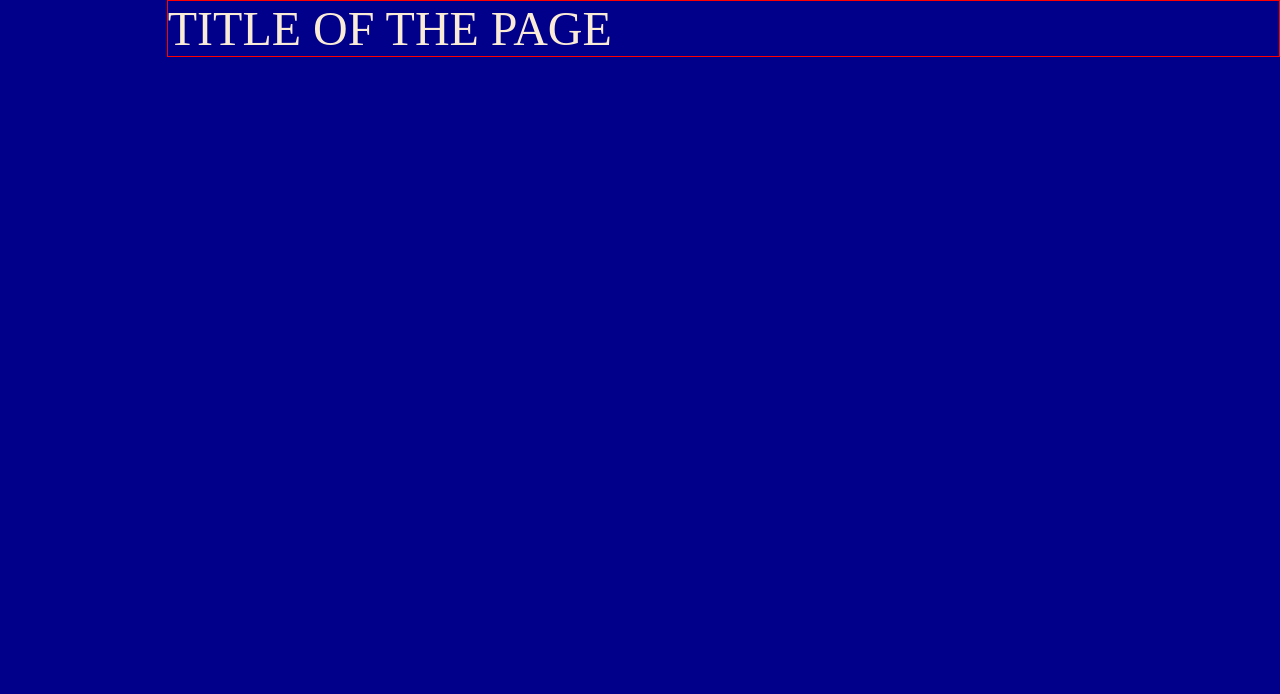
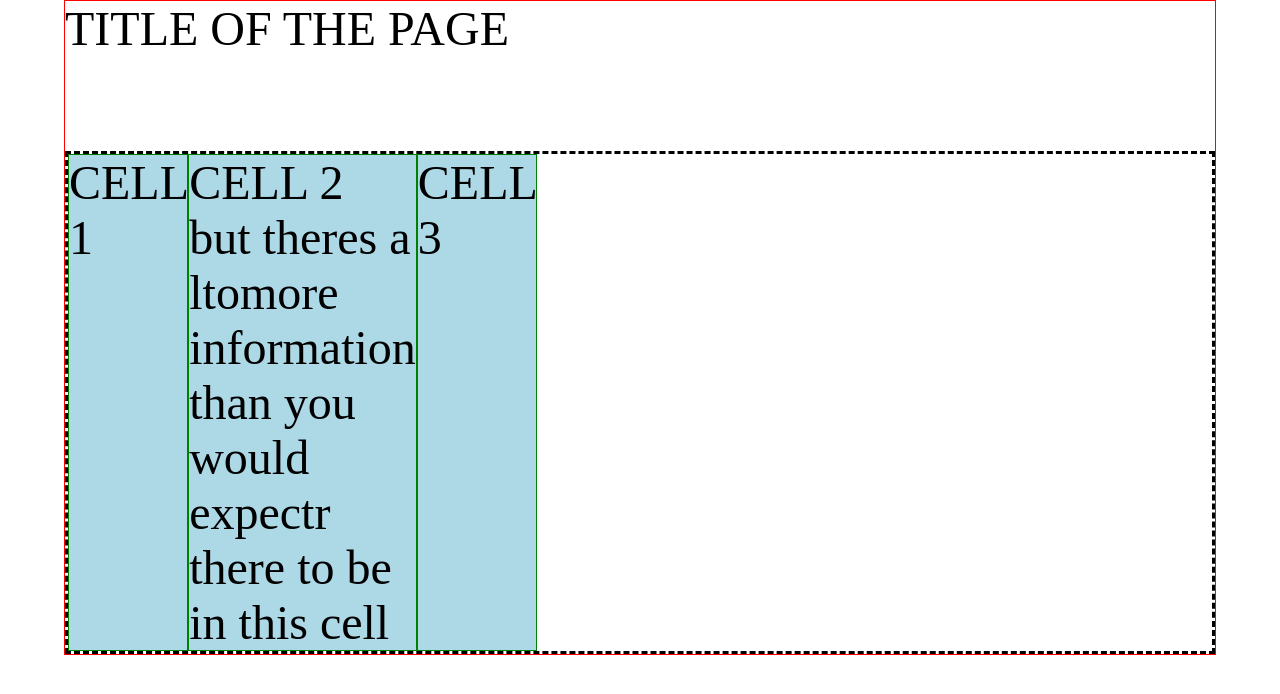
Before and after one commit to mikelz129/cocktailGrid, a plain HTML site: page index.html in a window 1280 px wide. Drawn offline with Linux system fonts and the light colour scheme.

Commit message:
figured out grid

```diff
--- a/index.html
+++ b/index.html
@@ -7,9 +7,13 @@
     <title>Document</title>
 </head>
 <body>
+    <div class="header">TITLE OF THE PAGE</div>
+    </div>
+
     <div class="container">
-        <div class="header">TITLE OF THE PAGE</div>
-
+        <div class="item1">CELL 1</div>
+        <div class="item2">CELL 2 but theres a ltomore information than you would expectr there to be in this cell</div>
+        <div class="item3">CELL 3</div>
     </div>
 
 </body>
--- a/style.css
+++ b/style.css
@@ -5,23 +5,42 @@
 }
 
 body {
-    color: antiquewhite;
+    color: black;
     font-size: 36pt;
-    background-color: darkblue;
+    margin: 0% 5%;
+    border: 1px solid red;
+    /* background-color: darkblue; */
 }
 
 .container {
     display: grid;
-    grid-template-columns: (12, 1fr);
+    grid-template-columns: 1fr 1fr 1fr 1fr 1fr 1fr 1fr 1fr 1fr 1fr 1fr 1fr ;
+    grid-template-rows: auto;
+    border: 3px dashed black;
 }
 
 .header {
-    display: inherit;
-    border: 1px solid red;
-    grid-column-start: 2;
-    grid-column-end: 6;
+    height: 150px;
+    align-items: center;
+
 }
 
-.cell {
-    grid-column-start: span 1;
+.item1 {
+    background-color: lightblue;
+    border: 1px solid green;
+    grid-area: span 1;
+
 }
+
+.item2 {
+    background-color: lightblue;
+    border: 1px solid green;
+    grid-area: span 1;
+
+}
+
+.item3 {
+    background-color: lightblue;
+    border: 1px solid green;
+    grid-area: span 1;
+}
```
